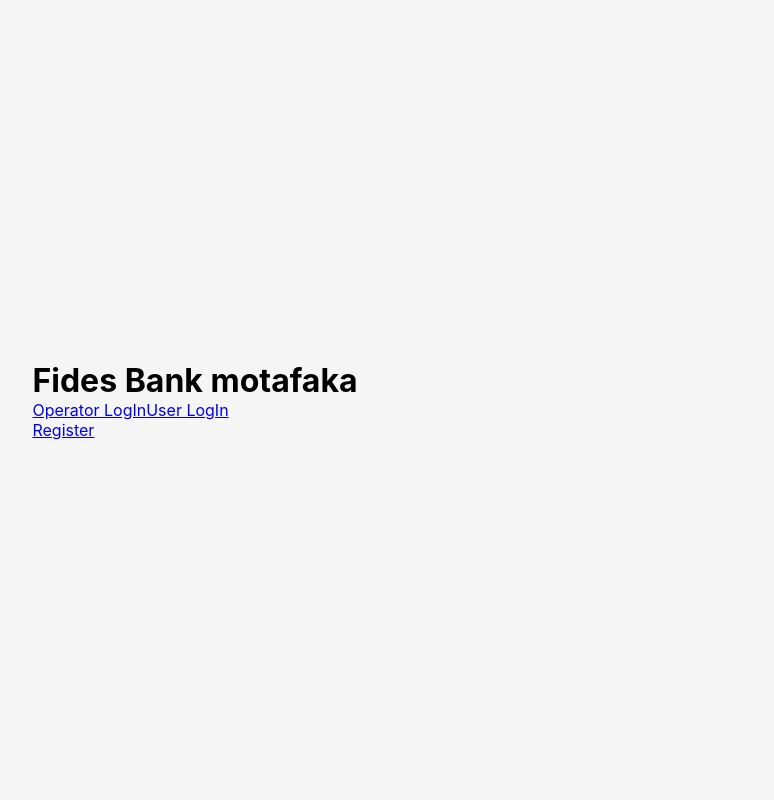
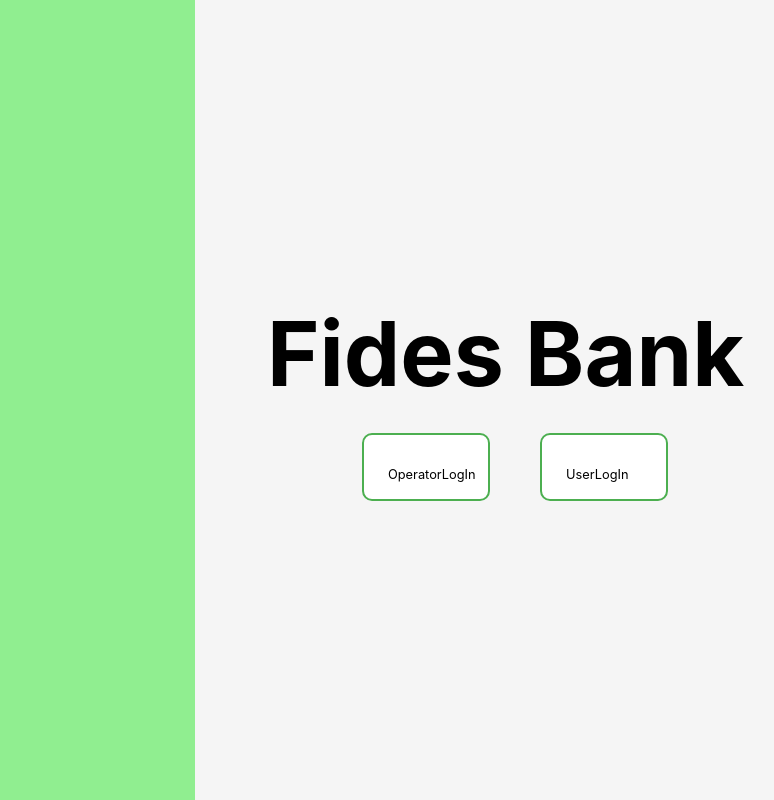
Before and after one commit to Pasta08/fidesbankfe, a React (Create React App) app: page / in a window 1280 px wide. Shown: the whole page, without its empty margins (445-1219 px from the left). Built offline with nearby package versions, Linux system fonts and the light colour scheme.

Commit message:
styling home

```diff
--- a/src/Styles/Home.css
+++ b/src/Styles/Home.css
@@ -1 +1,39 @@
-/*# sourceMappingURL=Home.css.map */
+.container {
+  width: 100%;
+  height: 100vh;
+  display: flex;
+}
+.container .landing-image {
+  width: 50%;
+  background: lightgreen;
+}
+.container .landing {
+  justify-content: center;
+  background: whitesmoke;
+  width: 50%;
+  display: flex;
+  flex-direction: column;
+  gap: 25px;
+  padding: 8rem 4.5rem;
+}
+.container .landing h1 {
+  font-size: 7vw;
+}
+.container .landing .btns_section {
+  display: flex;
+  gap: 50px;
+  justify-content: center;
+}
+.container .landing .btns_section .btns {
+  text-align: center;
+  height: 1vh;
+  width: 10vw;
+  font-size: 1vw;
+  display: flex;
+  padding: 2rem 1.5rem;
+  text-decoration: none;
+  background-color: white;
+  color: black;
+  border: 2px solid #4caf50;
+  border-radius: 10px;
+}/*# sourceMappingURL=Home.css.map */
--- a/src/Styles/Home.scss
+++ b/src/Styles/Home.scss
@@ -0,0 +1,46 @@
+$main-bg-green: lightgreen;
+$main-bg-darkgreen: rgb(112, 230, 112);
+$main-title-grey: grey;
+$main-title-darkgrey: rgb(82, 82, 82);
+
+.container {
+  width: 100%;
+  height: 100vh;
+  display: flex;
+
+  .landing-image {
+    width: 50%;
+    background: lightgreen;
+  }
+  .landing {
+    justify-content: center;
+    background: whitesmoke;
+    width: 50%;
+    display: flex;
+    flex-direction: column;
+    gap: 25px;
+    padding: 8rem 4.5rem;
+
+    h1 {
+      font-size: 7vw;
+    }
+    .btns_section {
+      display: flex;
+      gap: 50px;
+      justify-content: center;
+      .btns {
+        text-align: center;
+        height: 1vh;
+        width: 10vw;
+        font-size: 1vw;
+        display: flex;
+        padding: 2rem 1.5rem;
+        text-decoration: none;
+        background-color: white;
+        color: black;
+        border: 2px solid #4caf50;
+        border-radius: 10px;
+      }
+    }
+  }
+}
--- a/src/pages/Home.tsx
+++ b/src/pages/Home.tsx
@@ -6,17 +6,19 @@ import { Link } from "react-router-dom";
 const Home = () => {
   return (
     <Layout>
-      <div>
-        <h1>Fides Bank motafaka</h1>
-        <div className="btn_section">
-          <Link to="/operatorlogin" className="btns">
-            Operator LogIn
-          </Link>
-          <Link to="/userlogin" className="btns">
-            User LogIn
-          </Link>
+      <div className="container">
+        <div className="landing-image"></div>
+        <div className="landing">
+          <h1>Fides Bank</h1>
+          <div className="btns_section">
+            <Link to="/operatorlogin" className="btns">
+              OperatorLogIn
+            </Link>
+            <Link to="/userlogin" className="btns">
+              UserLogIn
+            </Link>
+          </div>
         </div>
-        <Link to="/usersignin">Register</Link>
       </div>
     </Layout>
   );
```
Also changed, not shown: src/Styles/Navbar.css (added, +27 -0 lines), src/Styles/Navbar.scss (added, +27 -0 lines), src/components/common/Navbar.tsx (added, +17 -0 lines), 2 other files (tests, documents, lock files or other folders).
